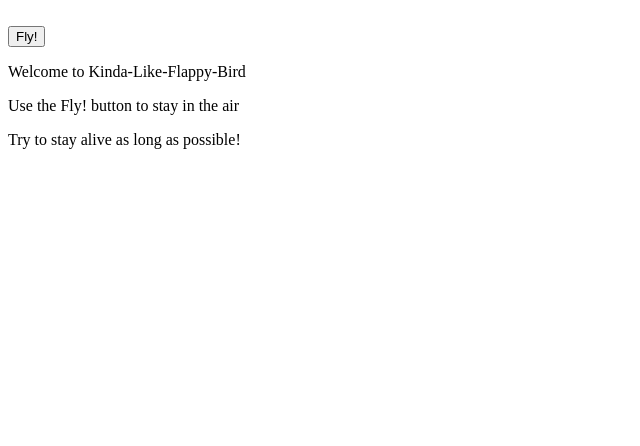
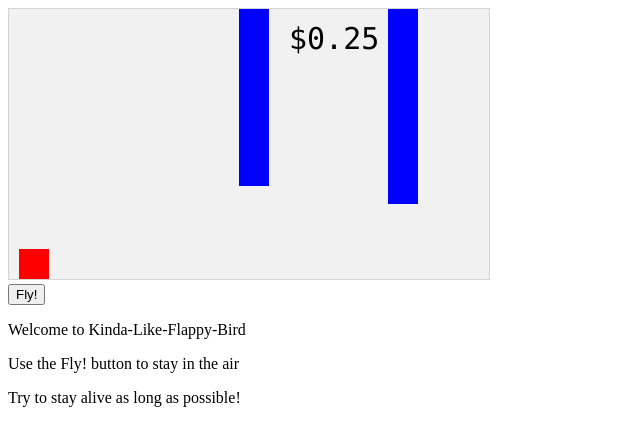
Before and after one commit to kennethkashihara/kennethkashihara.github.io, a plain HTML site: page index.html in a window 1280 px wide. Shown: the whole page, without its empty margins (0-640 px from the left). Drawn offline with nearby package versions, Linux system fonts and the light colour scheme.

Commit message:
added indexhtml

```diff
--- a/index.html
+++ b/index.html
@@ -68,8 +68,9 @@ var myObstacles = [];
 var myScore;
 
 function startGame() {
-    myGamePiece = document.getElementById("http://codingthecrowd.com/aliens.gif").getAttribute('src');
-    // new component(30, 30, "red", 10, 120);
+    myGamePiece = new component(30, 30, "red", 10, 120);
+    //document.getElementById("http://codingthecrowd.com/aliens.gif").get
+    //
     myGamePiece.gravity = 0.09;
     myScore = new component("30px", "Consolas", "black", 280, 40, "text");
     myGameArea.start();
```
